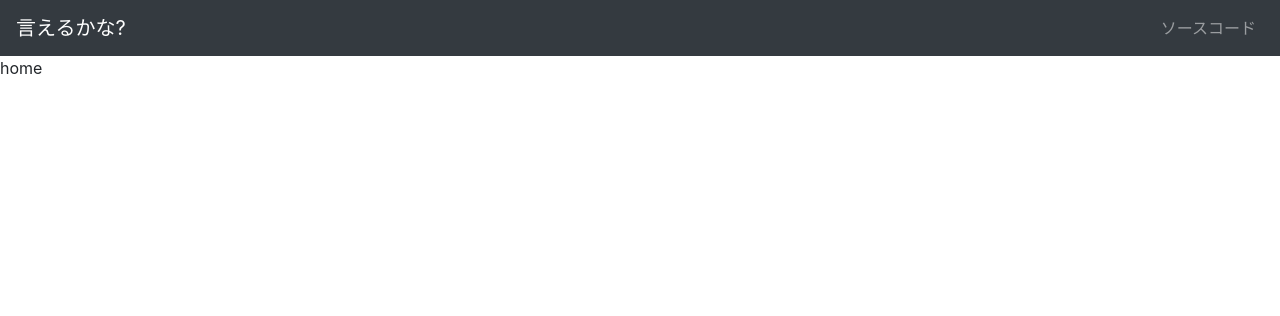
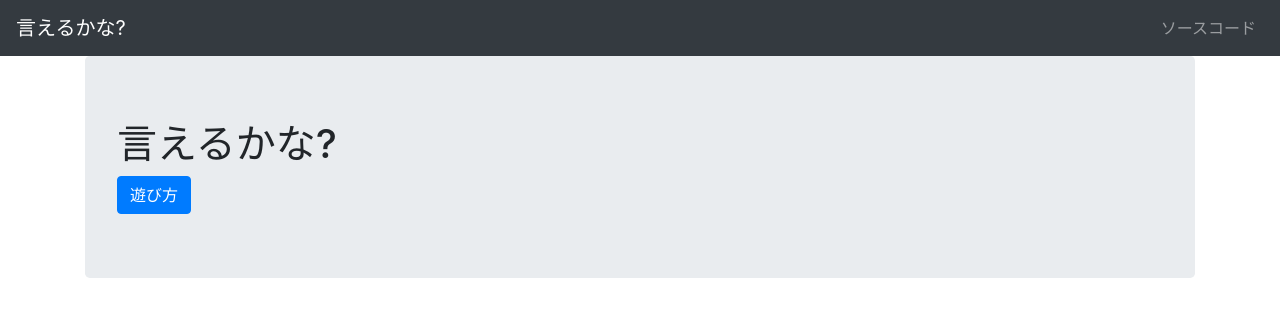
Before and after one commit to ecto0310/can_you_say, a React (Create React App) app: page / in a window 1280 px wide. Shown: the top 316 px of the page. Built offline with nearby package versions, Linux system fonts and the light colour scheme.

Commit message:
Add title

```diff
--- a/src/app.tsx
+++ b/src/app.tsx
@@ -1,5 +1,5 @@
 import React from 'react';
-import { Navbar, Nav } from 'react-bootstrap';
+import { Navbar, Nav, Container } from 'react-bootstrap';
 import { BrowserRouter, Route, Switch } from 'react-router-dom';
 
 import 'bootstrap/dist/css/bootstrap.min.css';
@@ -20,6 +20,7 @@ function App() {
           </Nav>
         </Navbar.Collapse>
       </Navbar>
+      <Container>
         <BrowserRouter basename={process.env.PUBLIC_URL}>
           <Switch>
             <Route exact path='/' component={Home} />
@@ -27,6 +28,7 @@ function App() {
             <Route exact path='/:id/json' component={Json} />
           </Switch>
         </BrowserRouter>
+      </Container>
     </div>
   );
 }
--- a/src/component/home.tsx
+++ b/src/component/home.tsx
@@ -1,10 +1,39 @@
 import React from 'react';
+import { Jumbotron, Button, Collapse, Card } from 'react-bootstrap';
 
-class Home extends React.Component {
+interface homeProps {
+}
+
+interface homeState {
+  isOpen: boolean;
+}
+
+class Home extends React.Component<homeProps, homeState> {
+  constructor(props: homeProps) {
+    super(props);
+    this.state = {
+      isOpen: false
+    }
+  }
+
   render() {
     return (
       <div className="home">
-      home
+        <Jumbotron id="title">
+          <h1>言えるかな?</h1>
+          <div>
+            <Button onClick={() => this.setState({ isOpen: !this.state.isOpen })} variant="primary">遊び方</Button>
+            <Collapse in={this.state.isOpen}>
+              <Card>
+                1. 下のリストから挑戦したいお題を選択します。<br />
+                2. ページに飛んで、準備が出来たら開始ボタンを押して3秒のカウントダウンの後開始します。<br />
+                3. 開始したらフォームでお題の答えを出来るだけ入力します。<br />
+                4. 思い浮かばなくなったら、降参ボタンで終了します。<br />
+                5. 結果をツイートするボタンが出てきます<br />
+              </Card>
+            </Collapse>
+          </div>
+        </Jumbotron>
       </div>
     );
   }
```
Lines whose indentation alone changed are shown as unchanged.
